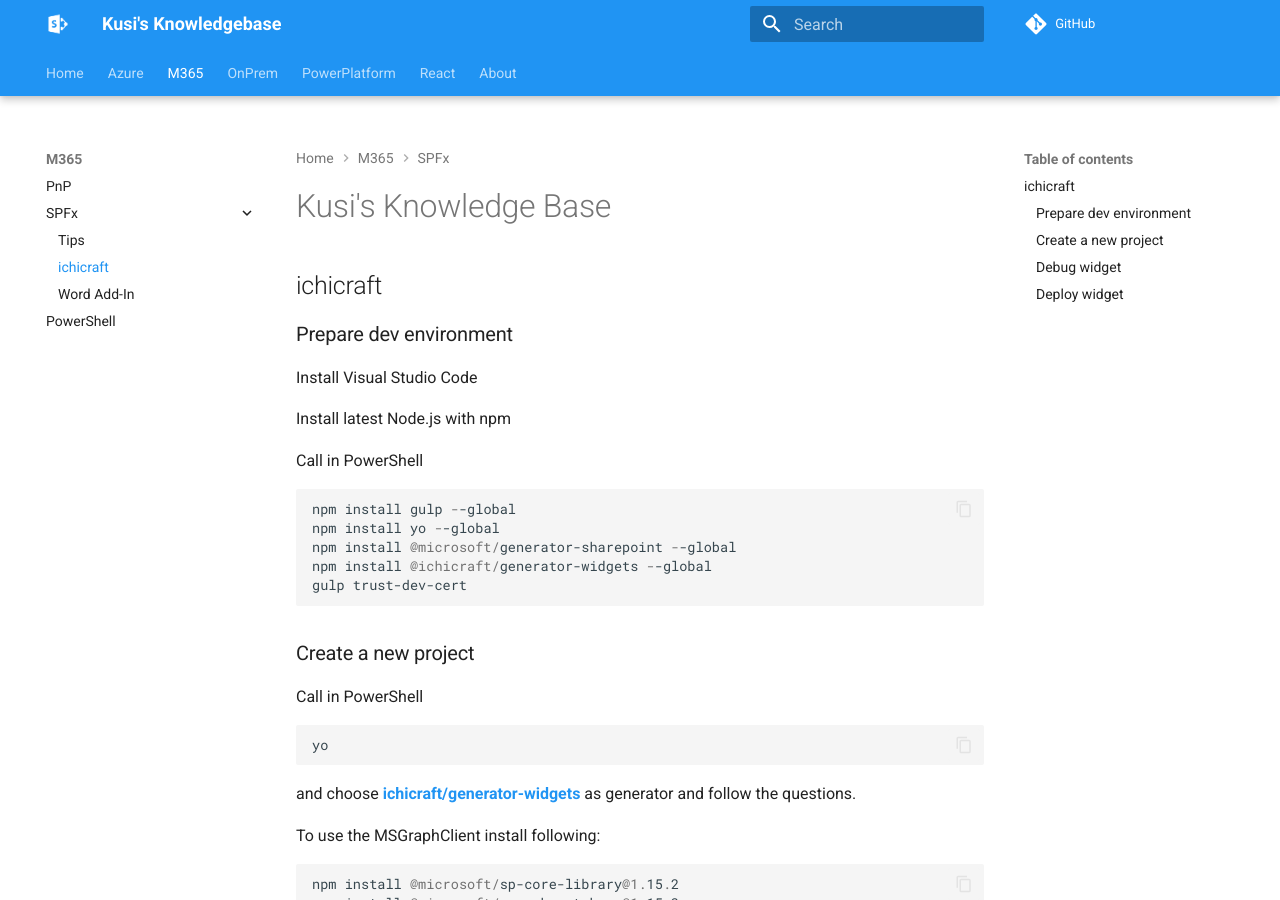
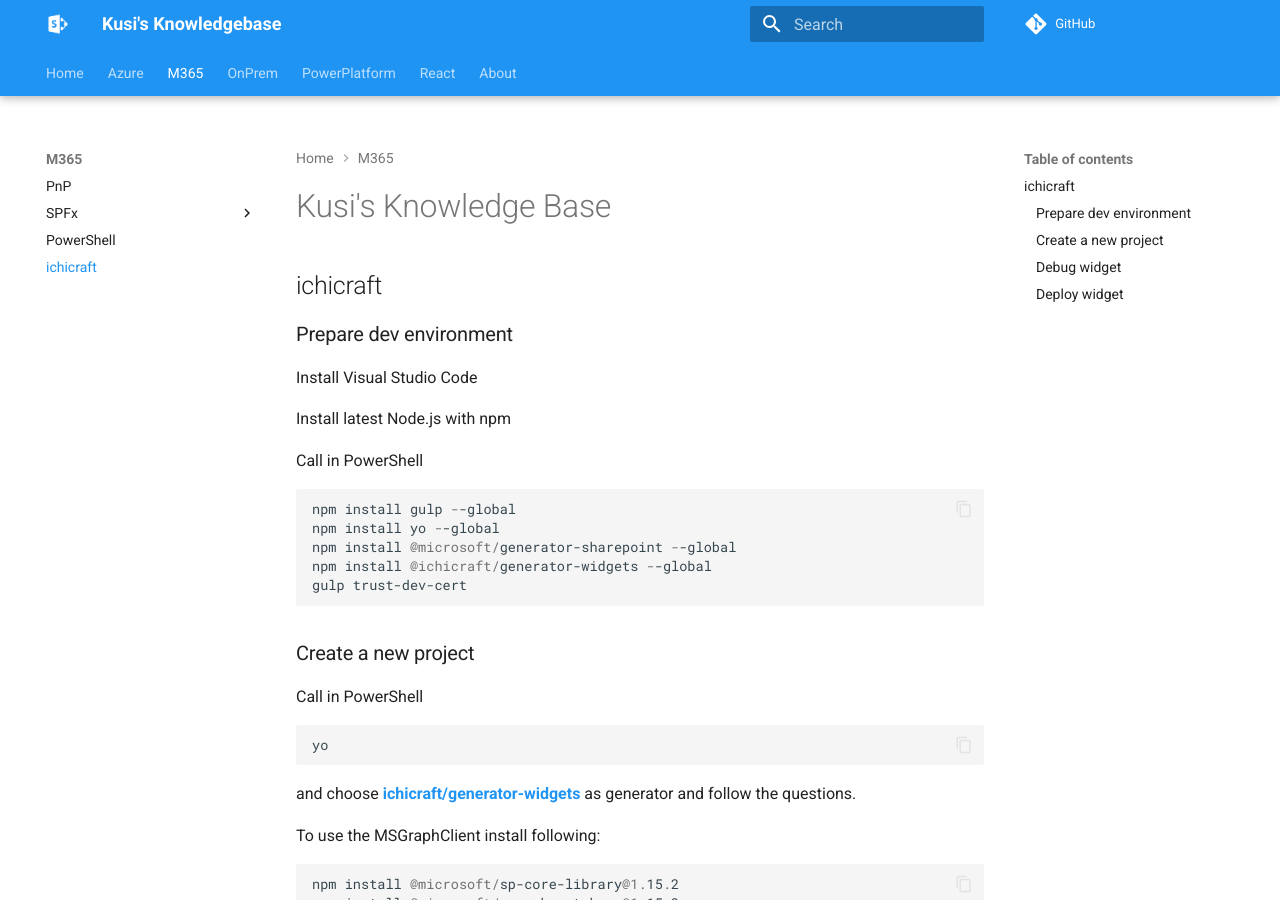
Before and after one commit to Kusi1975/spkb, an MkDocs documentation site: the page built from docs/M365/ichicraft/index.md, in a window 1280 px wide and 900 px high. Built offline with MkDocs 1.6.1 and Material for MkDocs 9.7.7, drawn with Linux system fonts in a browser that asks for light colours; comment, search, counter and statistics services are not loaded.

Commit message:
Add ichicraft

```diff
--- a/mkdocs.yml
+++ b/mkdocs.yml
@@ -10,9 +10,9 @@
     - PnP: M365/PnP/index.md
     - SPFx:
       - Tips: M365/SPFx/index.md
-      - ichicraft: M365/SPFx/ichicraft.md
       - Word Add-In: M365/SPFx/wordaddin.md
     - PowerShell: M365/PowerShell/index.md
+    - ichicraft: M365/ichicraft/index.md
   - OnPrem:
     - SharePoint: onPrem/SP/index.md
     - PnP: onPrem/PnP/index.md
```
Also changed, not shown: docs/M365/ichicraft/index.md (renamed from docs/M365/SPFx/ichicraft.md).
